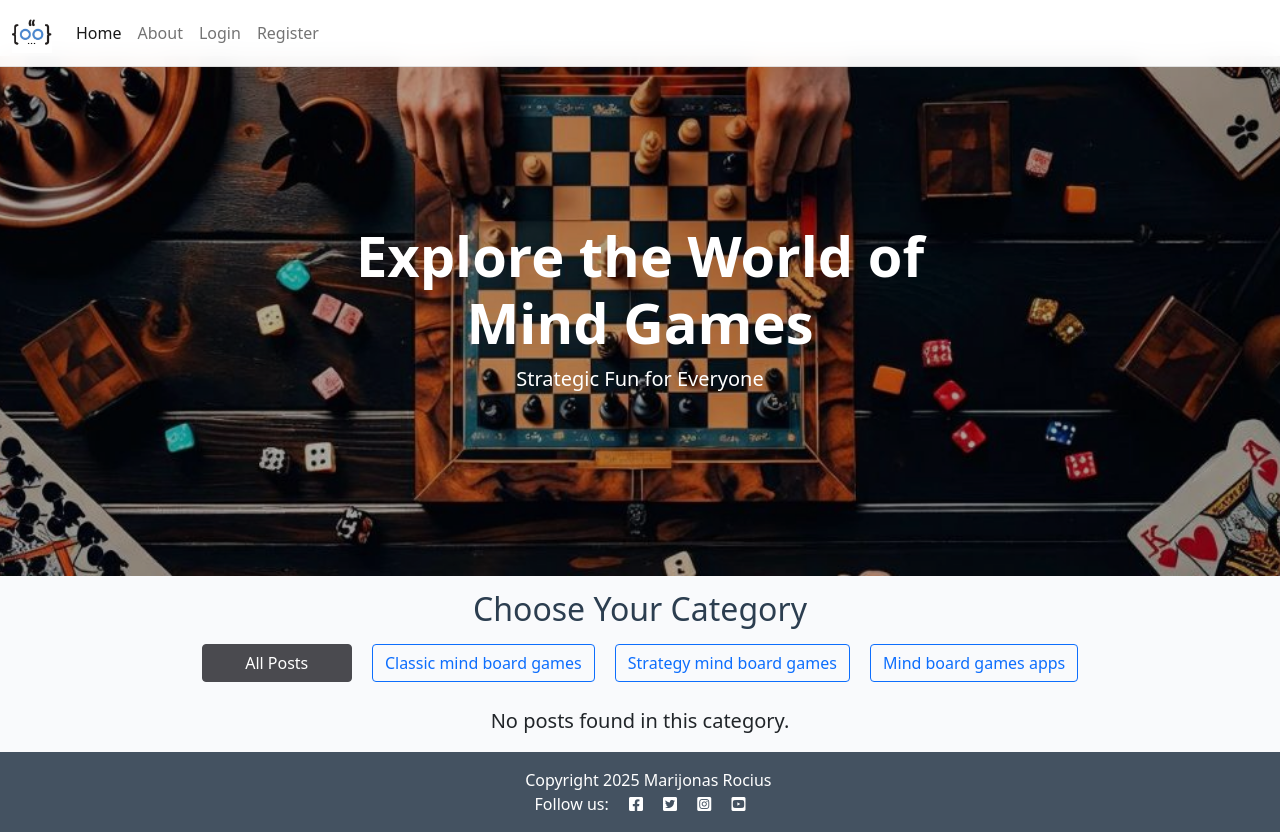
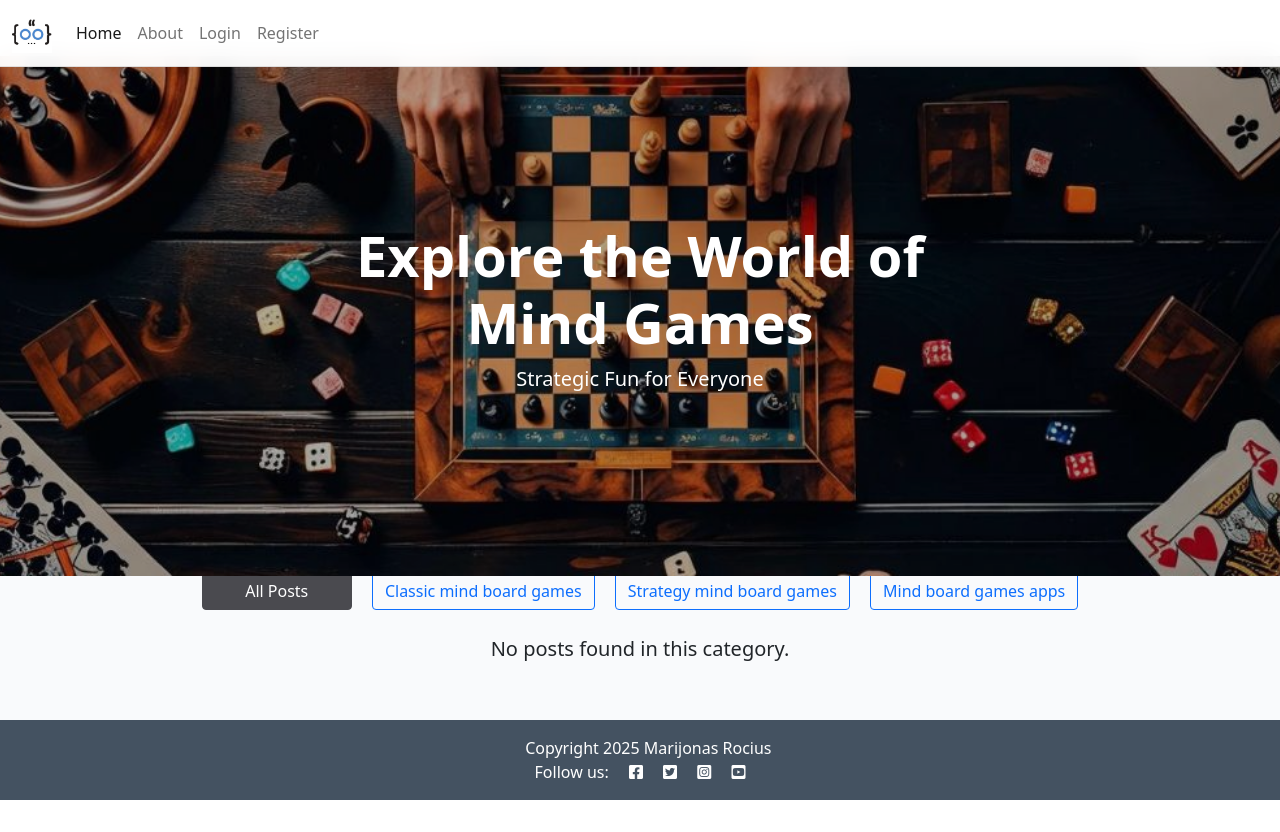
Before and after one commit to Marso22/mind_board_games_blog, a Django app: page / in a window 1280 px wide. After the commit the page ends 800 px from the top, so only its background shows below. Run offline with Django 4.2, Linux system fonts and the light colour scheme; data that the repository does not hold is empty.

Commit message:
Update style.css

```diff
--- a/static/css/style.css
+++ b/static/css/style.css
@@ -616,24 +616,3 @@ main {
         padding: 1rem 1.25rem;
     }
 }
-
-.choose-category-title {
-    display: block !important;
-    margin-top: 1.5rem !important;   /* Default for mobile/tablet */
-    margin-bottom: 1rem !important;
-    font-size: 2rem !important;
-    color: #2c3e50 !important;
-    text-align: center !important;
-}
-
-@media (min-width: 1024px) {
-    .choose-category-title {
-        margin-top: 4rem !important; /* Larger space for desktop */
-    }
-}
-
-@media (min-width: 1024px) {
-    .hero-section {
-        margin-bottom: 3rem !important; /* Adjust value as needed */
-    }
-}
```
